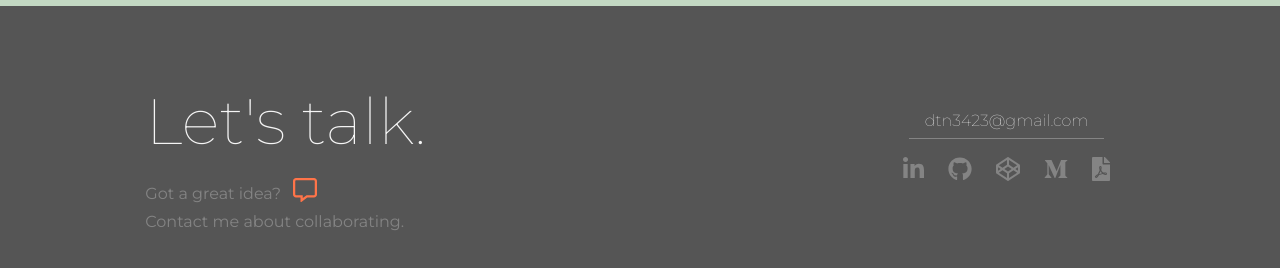
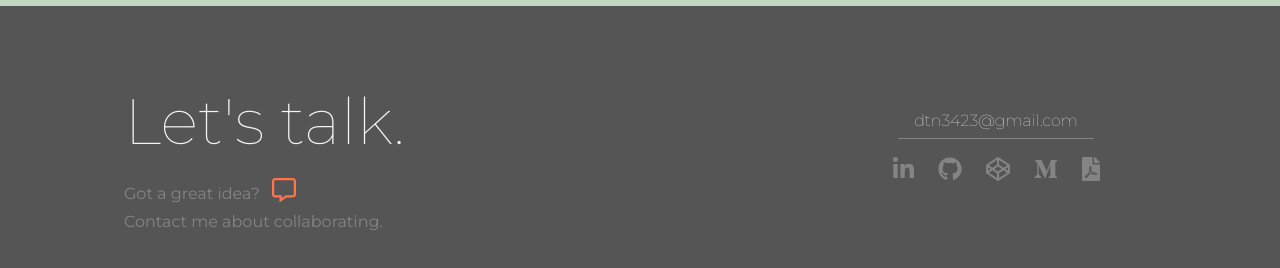
Before and after one commit to ziggysauce/portfolio, a React app: page / in a window 1280 px wide. Shown: the part 3270-3538 px from the top of the page. Built offline with nearby package versions, Linux system fonts and the light colour scheme.

Commit message:
Center footer component

```diff
--- a/src/styles/components/_footer.scss
+++ b/src/styles/components/_footer.scss
@@ -12,7 +12,7 @@
   display: flex;
   flex-direction: column;
   align-items: center;
-  margin: 2em;
+  margin: 2em 0em;
   min-width: 320px;
 
   h2 {
```
